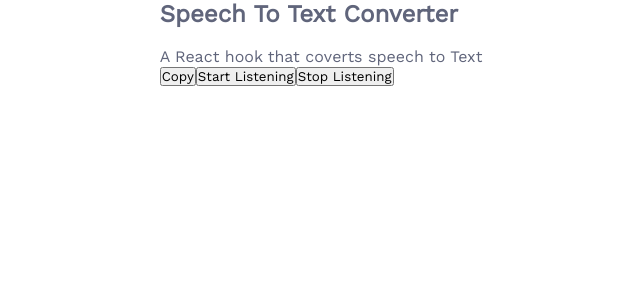
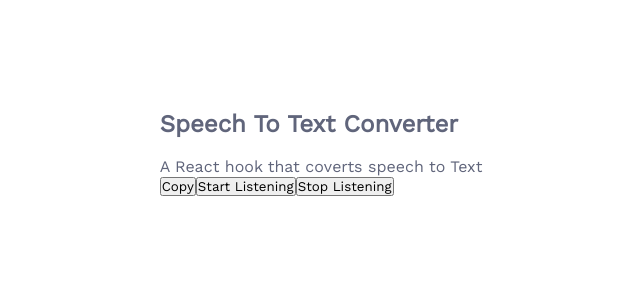
Before and after one commit to Kirttinath/text-to-speech-app, a React (Create React App) app: page / in a window 1280 px wide. Shown: the top 300 px of the page, without its empty margins (319-959 px from the left). Built offline with nearby package versions, Linux system fonts and the light colour scheme.

Commit message:
container class styling of padding and top margin

```diff
--- a/src/App.css
+++ b/src/App.css
@@ -17,3 +17,8 @@ body {
   align-self: center;
   background: rgb(255 255 255);
 }
+
+.container {
+  padding: 30px;
+  margin-top: 80px;
+}
```
